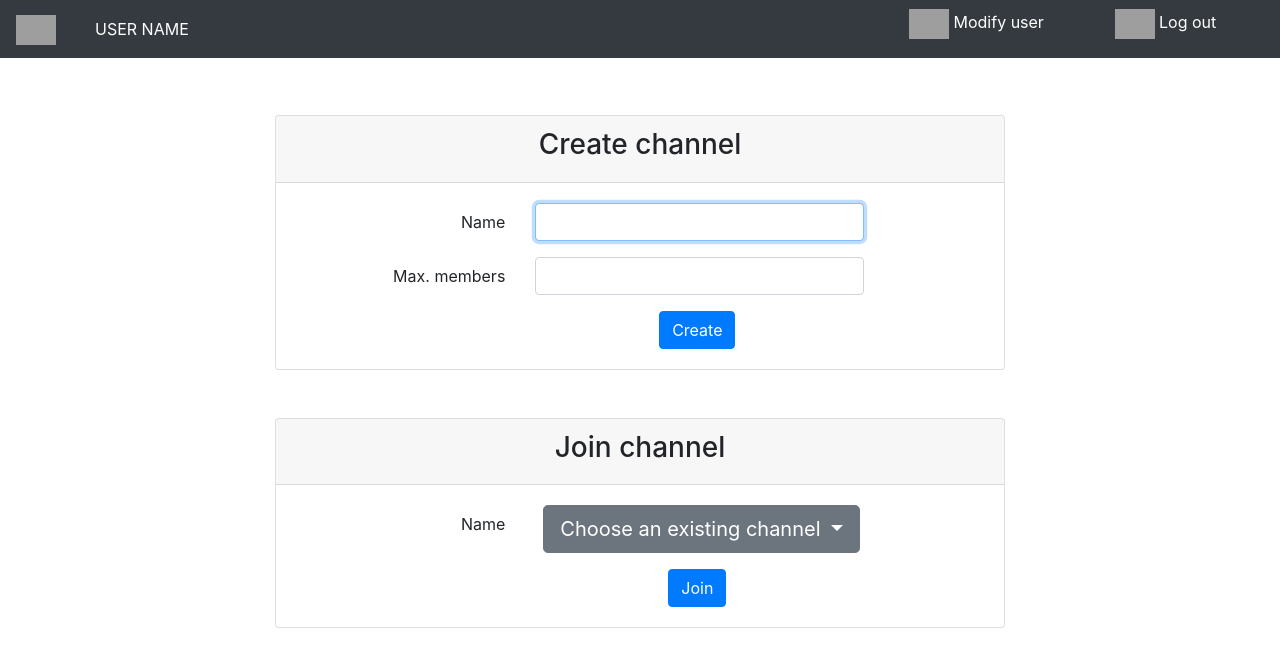
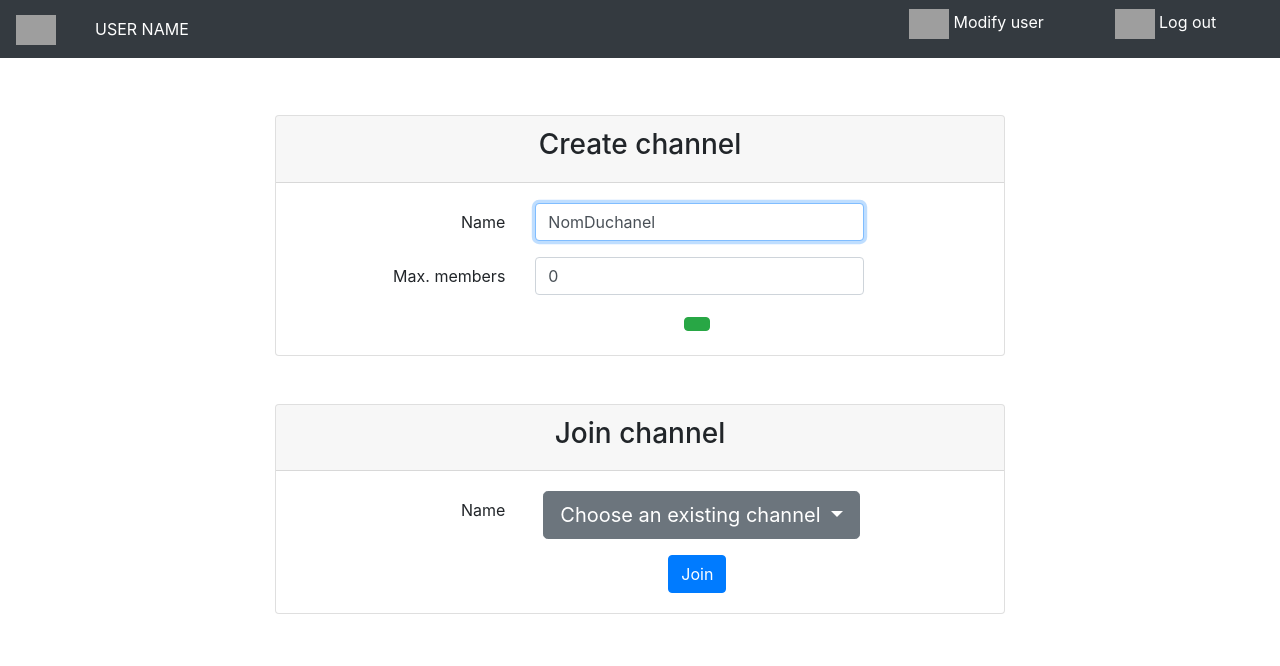
Before and after one commit to loic-mastio/irc_2020, an Angular app in the folder IRC-angularjs/: page /channel in a window 1280 px wide. Shown: the top 666 px of the page. Built offline with nearby package versions, Linux system fonts and the light colour scheme; grey boxes are pictures that could not be loaded; what ngx-socket-io would draw is missing.

Commit message:
create_channel_done_id_user_to_do

```diff
--- a/IRC-angularjs/src/app/channel/channel.component.html
+++ b/IRC-angularjs/src/app/channel/channel.component.html
@@ -32,24 +32,29 @@
                 <div class="card">
                     <div class="card-header text-center"><h3>Create channel</h3></div>
                     <div class="card-body">
-                        <form action="" method="">
+                        <form (ngSubmit)="onSubmit()" #ChannelFrom="ngForm">
                             <div class="form-group row">
                                 <label for="name" class="col-md-4 col-form-label text-md-right">Name</label>
                                 <div class="col-md-6">
-                                    <input type="text" id="name" class="form-control" name="name" required autofocus>
+                                    <input name="name" type="text" id="name" class="form-control" autofocus
+                                  required
+                                  [(ngModel)]="channel.name"
+                                  #name="ngModel">
                                 </div>
                             </div>
 
                             <div class="form-group row">
                                 <label for="number" class="col-md-4 col-form-label text-md-right">Max. members</label>
                                 <div class="col-md-6">
-                                    <input type="text" id="member_number" class="form-control" name="member_number" required>
+                                    <input name="max members" type="number" id="max mebers" class="form-control" autofocus
+                                  required
+                                  [(ngModel)]="channel.nbr_user_max"
+                                  #name="ngModel">
                                 </div>
                             </div>
 
                             <div class="col-md-6 offset-md-4 text-center">
-                                <button type="submit" class="btn btn-primary">
-                                    <a [routerLink]="'/channels'" style="color: white; text-decoration: none;">Create</a>
+                                <button type="submit" class="btn btn-success">
                                 </button>
                             </div>
                         </form>
--- a/IRC-angularjs/src/app/channel/channel.component.ts
+++ b/IRC-angularjs/src/app/channel/channel.component.ts
@@ -1,4 +1,6 @@
 import { Component, OnInit } from '@angular/core';
+import { HttpClient } from '@angular/common/http';
+import { CreateChannel } from '../../entity/createchannels';
 
 @Component({
   selector: 'app-channel',
@@ -6,9 +8,19 @@ import { Component, OnInit } from '@angular/core';
   styleUrls: ['./channel.component.css']
 })
 export class ChannelComponent implements OnInit {
+  submitted = false;
+  channel = new CreateChannel('NomDuchanel', 0, 1, 1);
+  constructor(private http: HttpClient) { }
 
-  constructor() { }
-
+  onSubmit() {
+    this.submitted = true;
+    console.log(this.channel);
+    //Submitting the form (or model) data to REST endpoint
+    this.http.post('http://localhost:3000/channels/create', this.channel)
+      .subscribe(
+        (res: CreateChannel) => {console.log(res.name);}  // display response data
+      );
+  }
   ngOnInit(): void {
   }
 
--- /dev/null
+++ b/IRC-angularjs/src/entity/createchannels.ts
@@ -0,0 +1,10 @@
+export class CreateChannel {
+  constructor(
+  public name: string,
+  public nbr_user_max: number,
+  public nbr_user: number,
+  public owner_id: number
+){
+
+}
+}
--- a/IRC-angularjs/src/polyfills.ts
+++ b/IRC-angularjs/src/polyfills.ts
@@ -61,3 +61,4 @@ import 'zone.js/dist/zone';  // Included with Angular CLI.
 /***************************************************************************************************
  * APPLICATION IMPORTS
  */
+(window as any).global = window;
```
